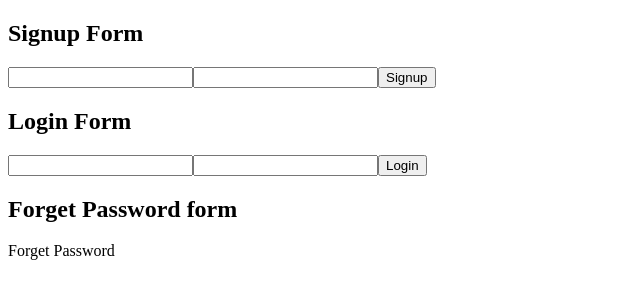
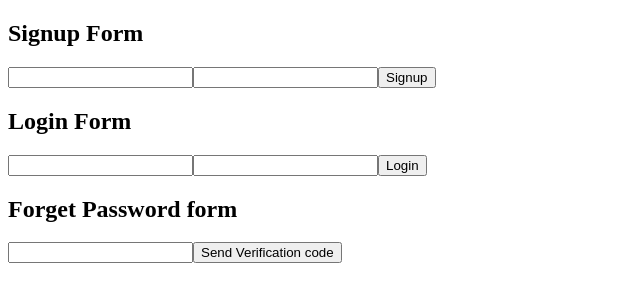
Before and after one commit to lalitghimire/react-cognito-login, a React (Create React App) app: page / in a window 1280 px wide. Shown: the top 302 px of the page, without its empty margins (0-640 px from the left). Built offline with nearby package versions, Linux system fonts and the light colour scheme; no server answers; what amazon-cognito-identity-js would draw is missing.

Commit message:
add forgot password form component

```diff
--- a/src/components/ForgetPassword.js
+++ b/src/components/ForgetPassword.js
@@ -1,9 +1,50 @@
-import React from 'react';
-//import { CognitoUser, AuthenticationDetails } from 'amazon-cognito-identity-js';
-//import Userpool from '../Userpool';
+import React, { useState } from 'react';
+import { CognitoUser } from 'amazon-cognito-identity-js';
+import Pool from '../Userpool';
 
 const ForgetPassword = () => {
-    return <div>Forget Password</div>;
+    const [email, setEmail] = useState('');
+    const [msg, setMsg] = useState('');
+
+    const getUser = () => {
+        return new CognitoUser({
+            Username: email,
+            Pool,
+        });
+    };
+
+    const sendVerificationCode = (e) => {
+        e.preventDefault();
+        getUser().forgotPassword({
+            onSuccess: (data) => {
+                console.log('onSucess: ', data);
+                setMsg('Verification code sent to your email');
+            },
+            onFailure: (err) => {
+                console.error('onFailure: ', err);
+                setMsg(`${err}`);
+            },
+            inputVerificationCode: (data) => {
+                console.log('verification code: ', data);
+            },
+        });
+    };
+
+    return (
+        <div>
+            {msg && <p>{msg}</p>}
+            <form onSubmit={sendVerificationCode}>
+                <input
+                    value={email}
+                    onChange={(e) => {
+                        setEmail(e.target.value);
+                    }}
+                />
+
+                <button type='submit'>Send Verification code</button>
+            </form>
+        </div>
+    );
 };
 
 export default ForgetPassword;
```
